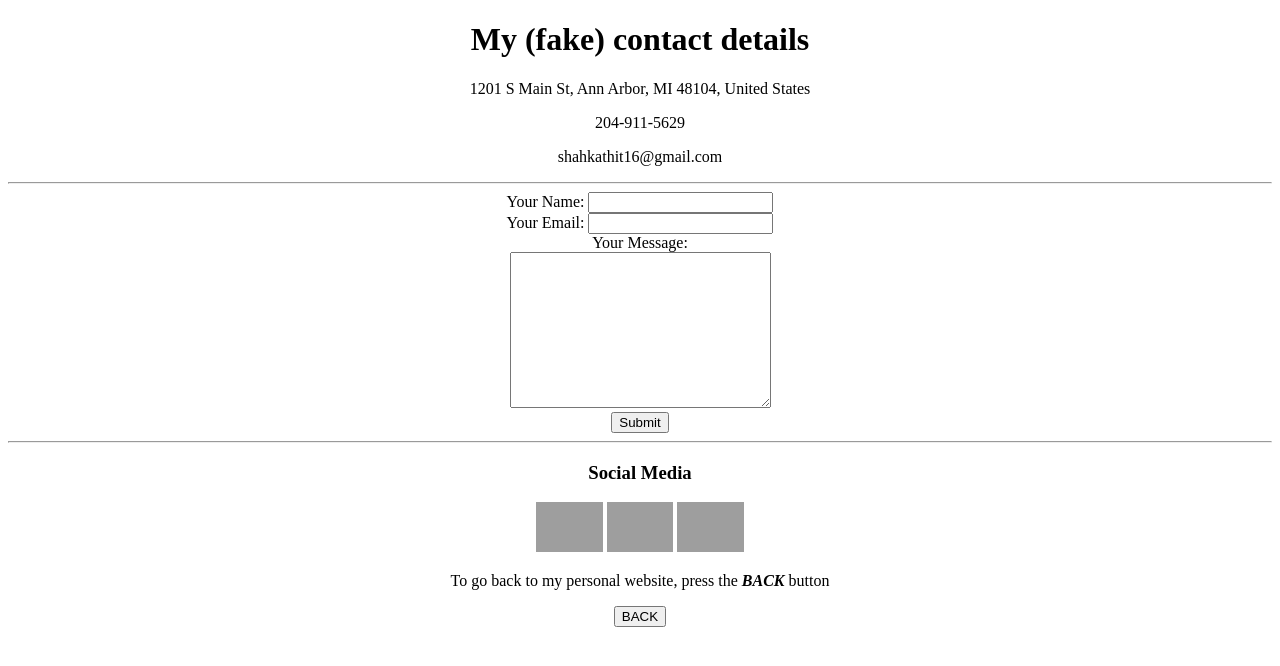
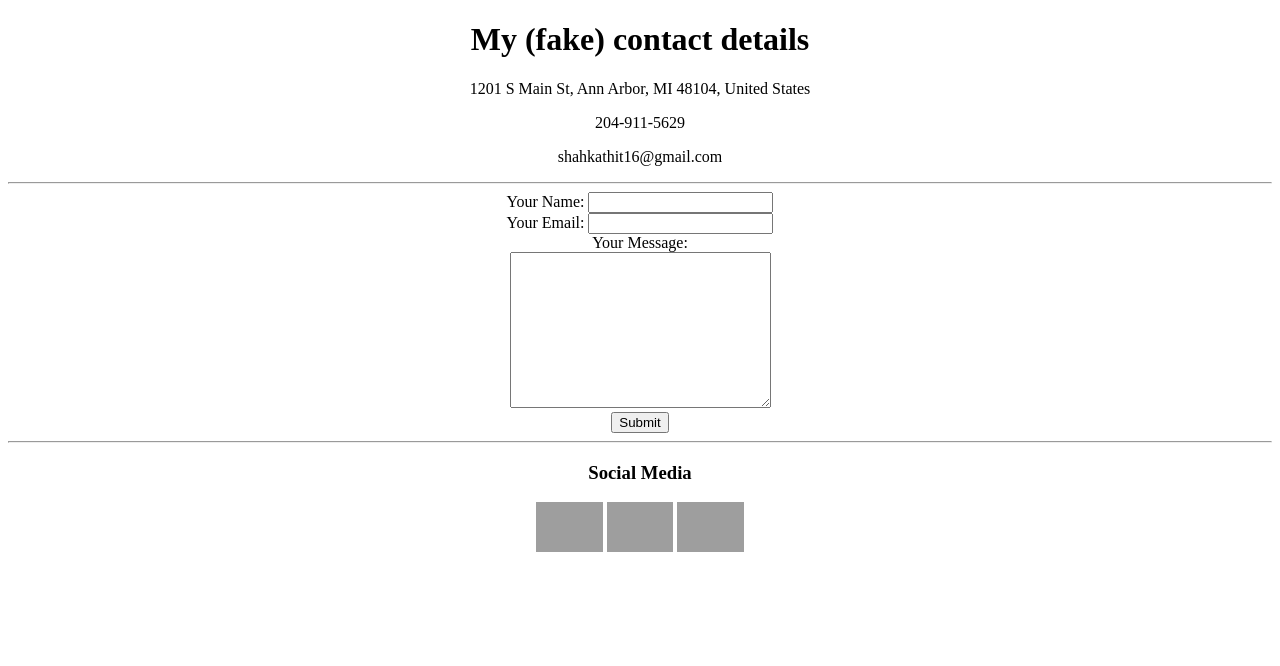
Before and after one commit to KathitShah/CV, a plain HTML site: page contact.html in a window 1280 px wide. Drawn offline with Linux system fonts and the light colour scheme; grey boxes are pictures that could not be loaded.

Commit message:
Update contact

```diff
--- a/contact.html
+++ b/contact.html
@@ -26,10 +26,7 @@
     <a href="https://twitter.com/KathitOfficial"><img src="https://1000logos.net/wp-content/uploads/2017/06/Twitter-Logo.png" alt="Twitter" height="50px"></a>
     <a href="https://www.instagram.com/kathits011/"><img src="https://1000logos.net/wp-content/uploads/2017/07/Snapchat-Logo.png" alt="Instagram" height="50px"></a>
     <br>
-    <form action="index.html" method="post">
-      <p>To go back to my personal website, press the <strong><em>BACK</em></strong> button</p>
-      <button type="submit" name="button">BACK</button>
-    </form>
+
     </center>
   </body>
 </html>
```
